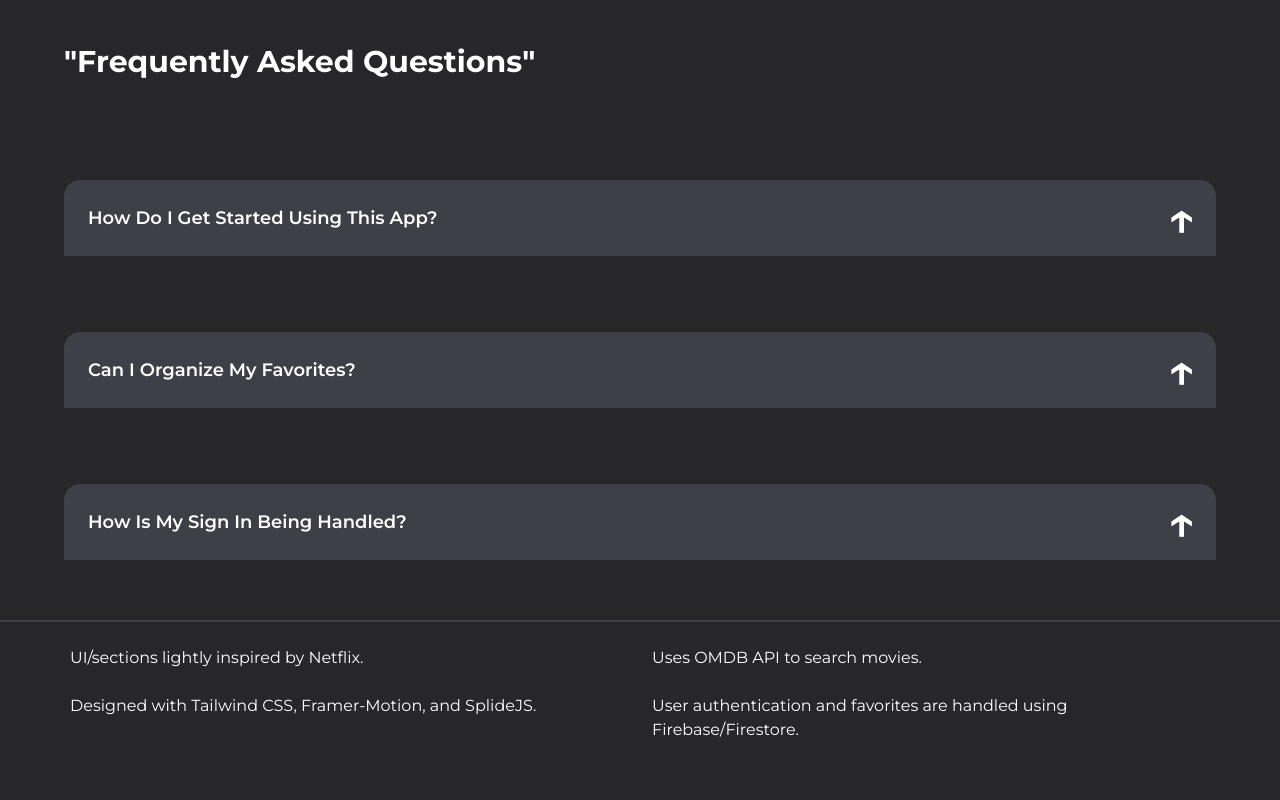
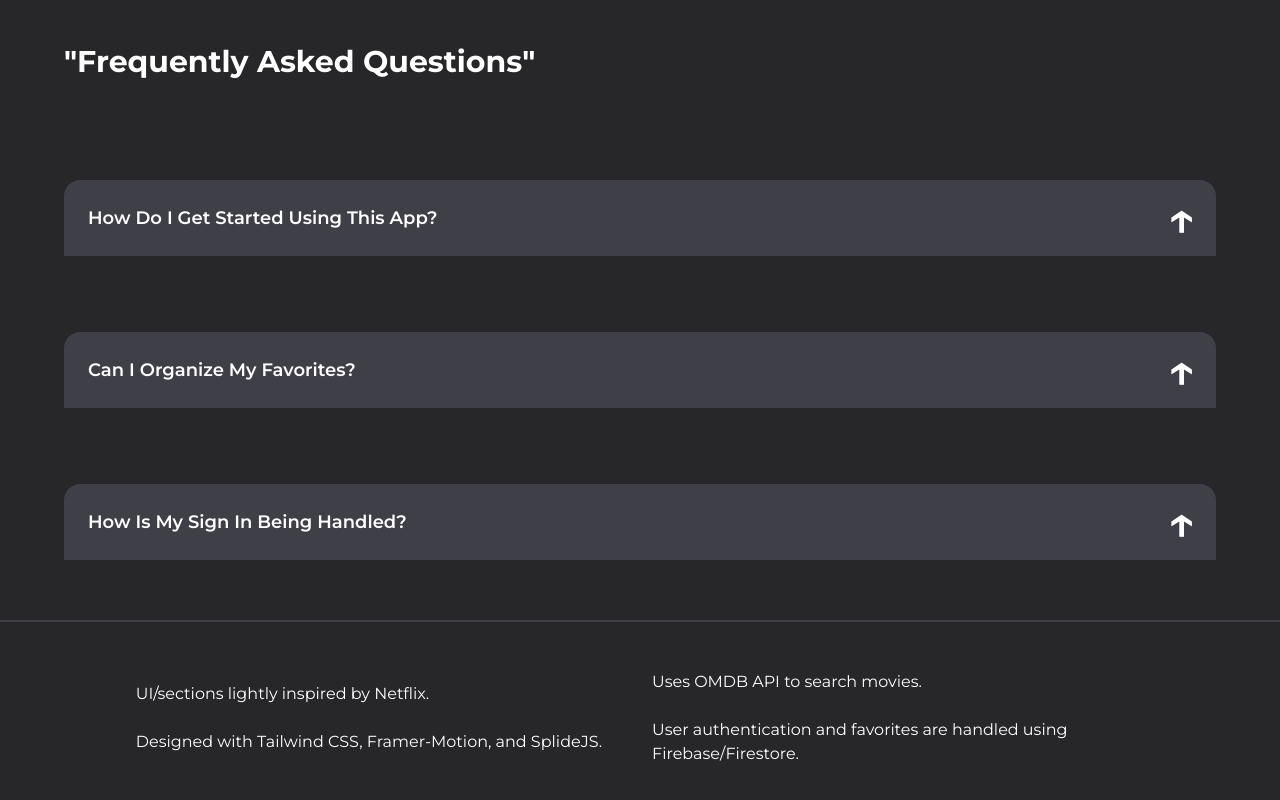
Before and after one commit to BrandonLeone1/movie-tracker-app, a React (Vite) app: page / in a window 1280 px wide. Shown: the part 2862-3662 px from the top of the page. Before the commit the page ends 3628 px from the top, so only its background shows below. Built offline with nearby package versions, Linux system fonts and the light colour scheme; no server answers.

Commit message:
Minor alignment adjustments.

```diff
--- a/src/pages/HomePage.jsx
+++ b/src/pages/HomePage.jsx
@@ -259,7 +259,7 @@ export function HomePage({trendingMovies}){
 
 
                 <footer className="px-8 md:px-10 py-6 m-auto font-[montserrat] border-t-2 border-zinc-700 mt-15 w-full flex flex-wrap justify-between">
-                    <div className="w-400 max-w-[95%] mx-auto grid grid-cols-2 place-items-start gap-6">
+                    <div className="w-400 max-w-[95%] mx-auto grid grid-cols-2 place-items-center gap-6 px-8 md:px-10 py-6">
 
                         <div className="flex flex-col gap-6">
                             <p className="text-white text-md">UI/sections lightly inspired by Netflix.</p>
```
